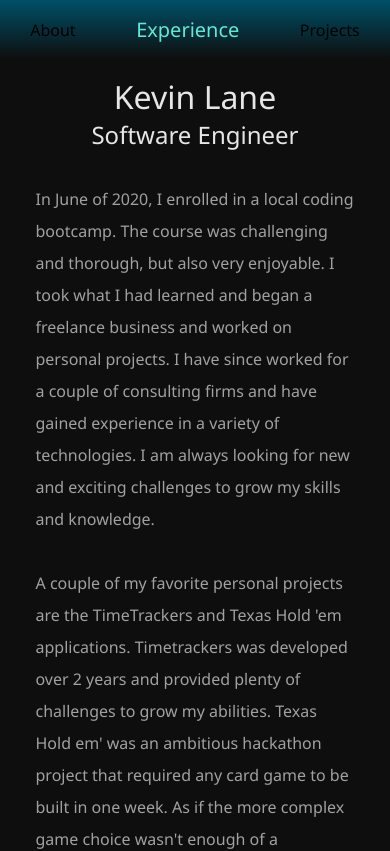
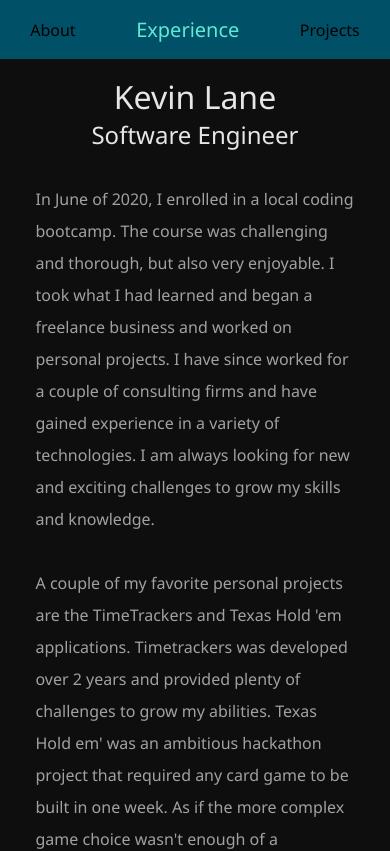
Before and after one commit to Kevinclane/mywebsite, an Angular app: page / in a window 390 px wide. Shown: the top 851 px of the page. Built offline with nearby package versions, Linux system fonts and the light colour scheme.

Commit message:
removes gradient from mobile navbar/footer

```diff
--- a/src/app/components/mobile/main-page-mobile.component.scss
+++ b/src/app/components/mobile/main-page-mobile.component.scss
@@ -5,7 +5,6 @@
         width: 100%;
         height: 7dvh;
         background-color: $dark-cyan;
-        background: linear-gradient(180deg, $dark-cyan 0%, $primary-dark 100%);
         position: sticky;
         position: -webkit-sticky;
         top: 0;
@@ -67,7 +66,6 @@
 
 .footer {
     background-color: $dark-cyan;
-    background: linear-gradient(0deg, $dark-cyan 0%, $primary-dark 100%);
     display: flex;
     justify-content: center;
     align-items: flex-end;
```
